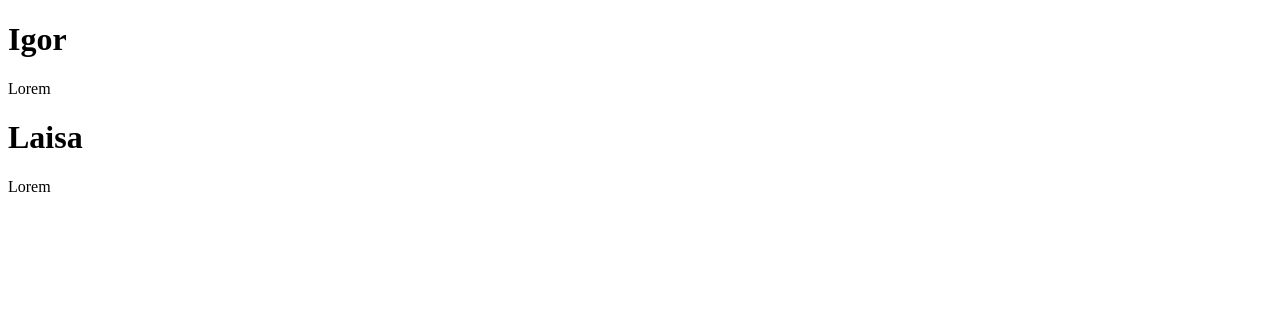
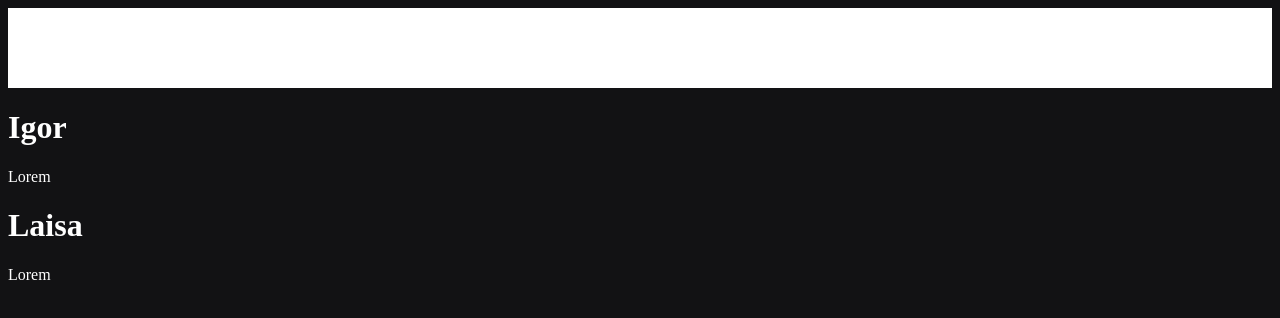
Before and after one commit to Igorth/hydro-feed, a React (Vite) app: page / in a window 1280 px wide. Shown: the top 318 px of the page. Built offline with nearby package versions, Linux system fonts and the light colour scheme.

Commit message:
feat: add CSS Modules on Header

```diff
--- a/src/App.jsx
+++ b/src/App.jsx
@@ -1,8 +1,11 @@
 import { Post } from './Post';
+import { Header } from './components/Header';
+import './styles.css';
 
 export function App() {
   return (
     <>
+      <Header />
       <Post author="Igor" content="Lorem" />
       <Post author="Laisa" content="Lorem" />
     </>
--- /dev/null
+++ b/src/components/Header.jsx
@@ -0,0 +1,11 @@
+import styles from './Header.module.css';
+
+export function Header() {
+  return (
+    <>
+      <header className={styles.header}>
+        <strong>Hydro Feed</strong>
+      </header>
+    </>
+  );
+}
--- /dev/null
+++ b/src/components/Header.module.css
@@ -0,0 +1,4 @@
+.header {
+  background: white;
+  height: 80px;
+}
--- /dev/null
+++ b/src/styles.css
@@ -0,0 +1,4 @@
+body {
+  background: #121214;
+  color: white;
+}
```
